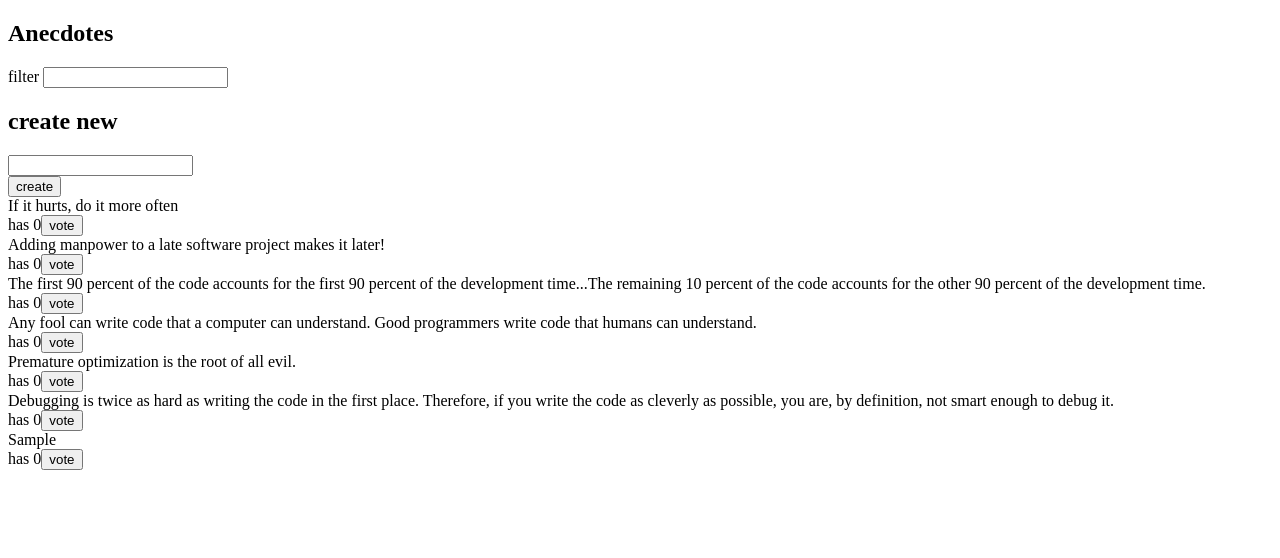
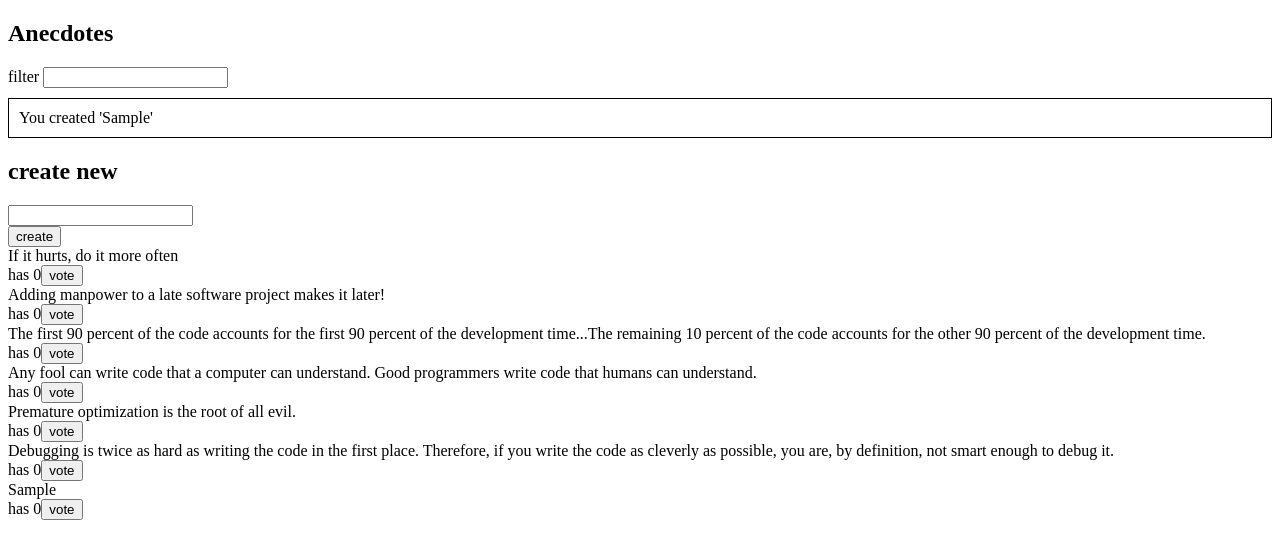
Before and after one commit to saleh-rahimzadeh/FullStackOpen, a React (Create React App) app in the folder part6/anecdotes-redux/: page / in a window 1280 px wide. Both pictures are taken after typing "Sample" into the empty fields and a click on the button "create". Shown: the top 558 px of the page. Built offline with nearby package versions, Linux system fonts and the light colour scheme.

Commit message:
Part6: 14

```diff
--- a/part6/anecdotes-redux/src/App.js
+++ b/part6/anecdotes-redux/src/App.js
@@ -5,14 +5,14 @@ import Notification from './components/Notification'
 import Filter       from './components/Filter'
 
 
-const App = ( { store }) => {
+const App = () => {
   return (
     <div>
       <h2>Anecdotes</h2>
-      <Filter       store={store} />
-      <Notification store={store} />
-      <AnecdoteForm store={store} />
-      <AnecdoteList store={store} />
+      <Filter       />
+      <Notification />
+      <AnecdoteForm />
+      <AnecdoteList />
     </div>
   )
 }
--- a/part6/anecdotes-redux/src/components/AnecdoteForm.js
+++ b/part6/anecdotes-redux/src/components/AnecdoteForm.js
@@ -2,6 +2,7 @@ import React from 'react'
 import { connect } from 'react-redux'
 import { doCreate } from '../reducers/anecdoteReducer'
 import { notification } from '../utils'
+import { doNotice, doNoticeClear } from '../reducers/notificationReducer'
 
 
 const AnecdoteForm = (props) => {
@@ -11,7 +12,7 @@ const AnecdoteForm = (props) => {
     event.target.content.value = ''
 
     props.doCreate(content)
-    notification(props.store, `You created '${content}'`)
+    notification(props, `You created '${content}'`)
   }
 
 
@@ -28,7 +29,9 @@ const AnecdoteForm = (props) => {
 
 
 const mapDispatchToProps = {
-  doCreate
+  doCreate,
+  doNotice,
+  doNoticeClear
 }
 
 
--- a/part6/anecdotes-redux/src/components/AnecdoteList.js
+++ b/part6/anecdotes-redux/src/components/AnecdoteList.js
@@ -2,13 +2,14 @@ import React from 'react'
 import { connect } from 'react-redux'
 import { doVote } from '../reducers/anecdoteReducer'
 import { notification } from '../utils'
+import { doNotice, doNoticeClear } from '../reducers/notificationReducer'
 
 
 
 const AnecdoteList = (props) => {
   const vote = (id, content) => {
-    props.store.dispatch(doVote(id))
-    notification(props.store, `You voted '${content}'`)
+    props.doVote(id)
+    notification(props, `You voted '${content}'`)
   }
 
   const Display = () => {
@@ -45,9 +46,15 @@ const mapStateToProps = (state) => {
   }
 }
 
+const mapDispatchToProps = {
+  doVote,
+  doNotice,
+  doNoticeClear
+}
+
 
 
 export default connect(
   mapStateToProps,
-  null
+  mapDispatchToProps
 )(AnecdoteList)
--- a/part6/anecdotes-redux/src/components/Notification.js
+++ b/part6/anecdotes-redux/src/components/Notification.js
@@ -1,26 +1,36 @@
 import React from 'react'
+import { connect } from 'react-redux'
 
 
-const Notification = ({ store }) => {
+const Notification = (props) => {
   const style = {
     border: 'solid',
     padding: 10,
     borderWidth: 1
   }
 
-
-  if (!store || !store.getState().notification || store.getState().notification === '') {
+  if (!props.notification || props.notification === '') {
     return null
   }
 
   return (
     <div style={style}>
       {
-        store.getState().notification
+        props.notification
       }
     </div>
   )
 }
 
 
-export default Notification
+const mapStateToProps = (state) => {
+  return {
+    notification: state.notification
+  }
+}
+
+
+export default connect(
+  mapStateToProps,
+  null
+)(Notification)
--- a/part6/anecdotes-redux/src/utils.js
+++ b/part6/anecdotes-redux/src/utils.js
@@ -1,9 +1,4 @@
-import { doNotice, doNoticeClear } from './reducers/notificationReducer'
-
-export const notification = (store, message) => {
-    if (!store) {
-        return
-    }
-	store.dispatch(doNotice(message))
-    setTimeout(() => { store.dispatch(doNoticeClear()) }, 5000)
+export const notification = ({ doNotice, doNoticeClear }, message) => {
+	doNotice(message)
+    setTimeout(() => { doNoticeClear() }, 5000)
 }
```
